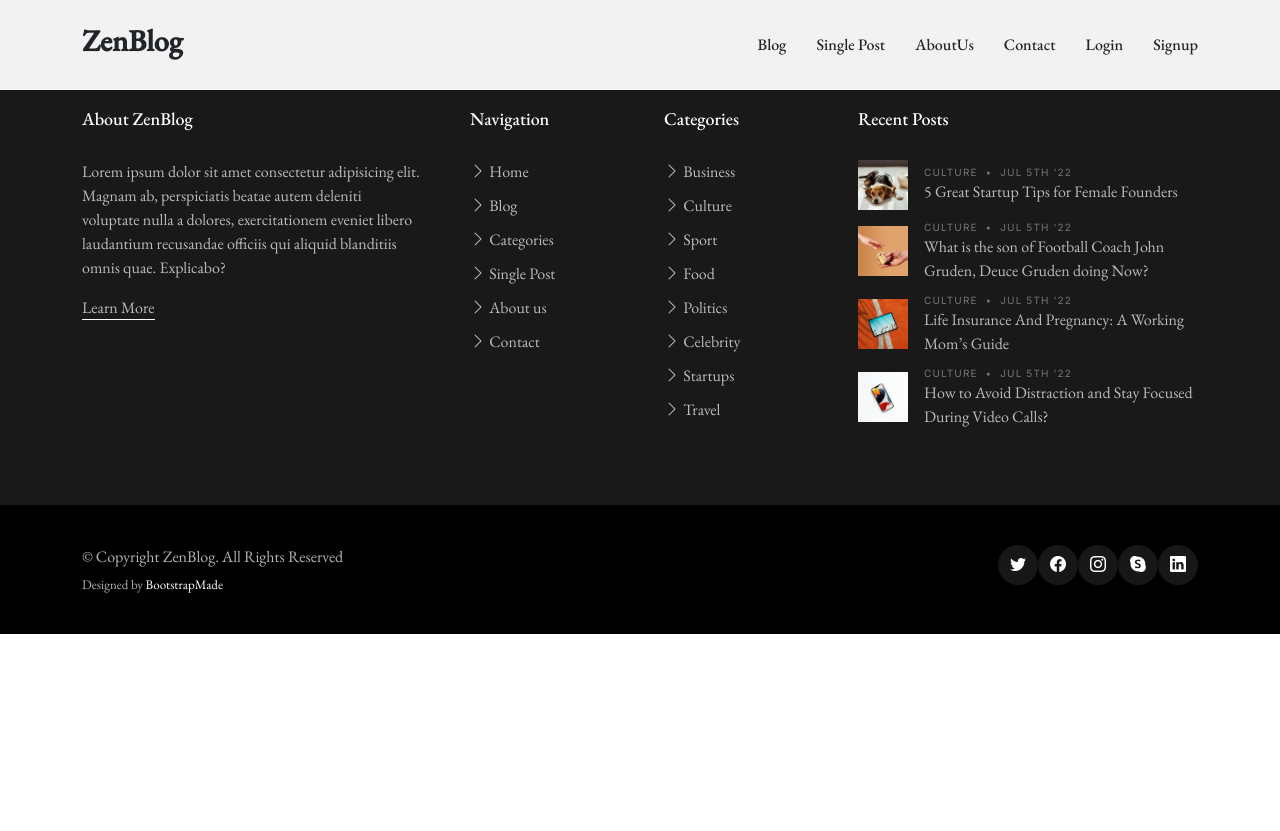
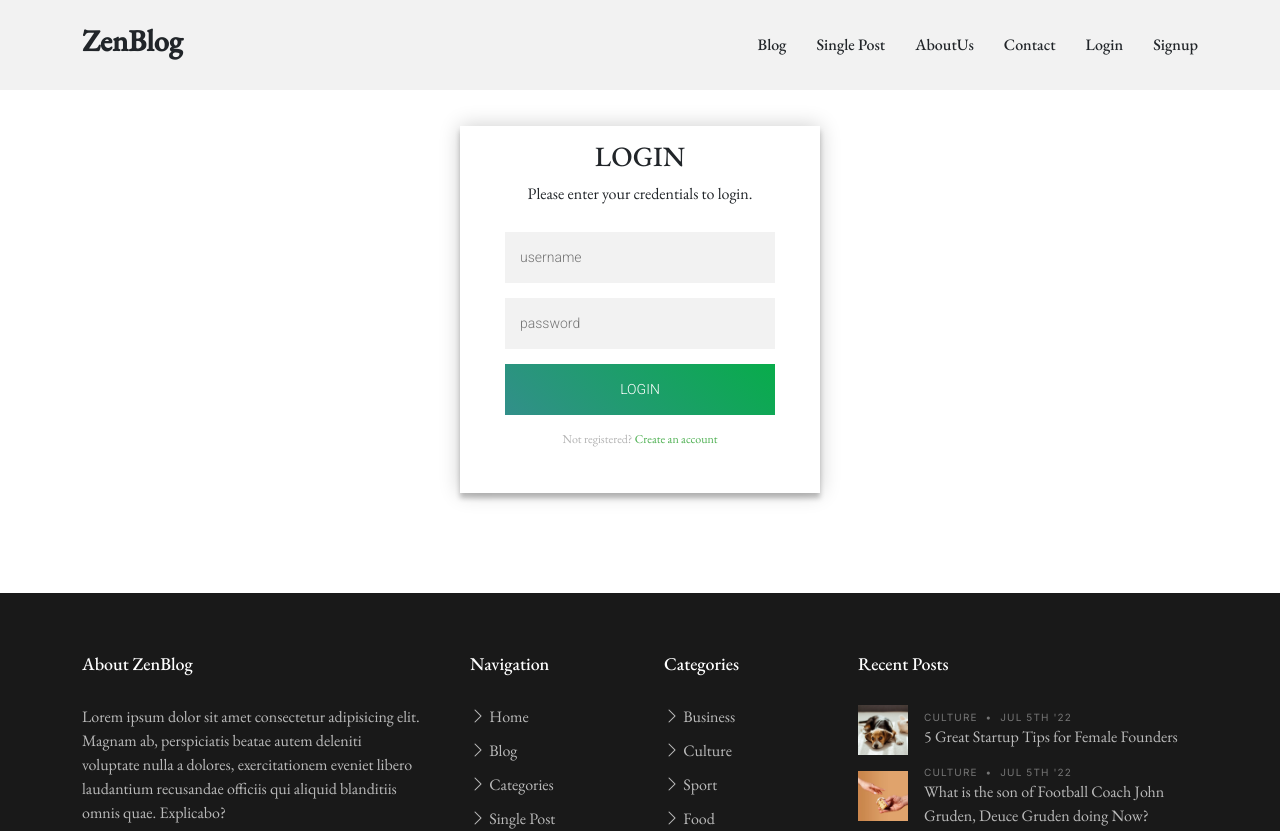
Before and after one commit to Rehnuma111/React-Blog, a React (Create React App) app in the folder frontend/: page /Login in a window 1280 px wide. Shown: the top 831 px of the page. Before the commit the page ends 800 px from the top, so only its background shows below. Built offline with nearby package versions, Linux system fonts and the light colour scheme; a web font is replaced by a local one.

Commit message:
login signup validation

```diff
--- /dev/null
+++ b/frontend/src/Component/loginValidation.js
@@ -0,0 +1,16 @@
+import * as Yup from "yup";
+
+
+export const loginSchema = Yup.object({
+
+  email: Yup.string()
+    .email("Email must be valid !")
+    .required("Required field !"),
+  password: Yup.string().min(2)
+    // .matches(
+    //   passwordRegExp,
+    //   "Password must contain atleast one Uppercase, Lowercase, Numbers and Symbols"
+    // )
+    .required("Required field !"),
+
+});
--- a/frontend/src/Component/signupValidation.js
+++ b/frontend/src/Component/signupValidation.js
@@ -5,7 +5,7 @@ const passwordRegExp =
 
 export const signUpSchema = Yup.object({
   name: Yup.string()
-    .min(4, "Name must be between 4 to 25 characters !")
+    .min(2, "Name must be between 4 to 25 characters !")
     .max(25, "Name must be between 4 to 25 characters !")
     .required("Required field !"),
   email: Yup.string()
--- a/frontend/src/pages/Login.js
+++ b/frontend/src/pages/Login.js
@@ -1,9 +1,156 @@
-import React from 'react'
+import { useFormik } from "formik";
+import React from "react";
+import styled from "styled-components";
+import { loginSchema } from "../Component/loginValidation";
+const initialValues = {
+  email: "",
+  password: "",
+};
 
 const Login = () => {
+  const { errors, values, touched, handleBlur, handleChange, handleSubmit } =
+    useFormik({
+      initialValues,
+      validationSchema: loginSchema,
+      onSubmit: (values, action) => {
+        console.log(values);
+        console.log("chal rha hai");
+        action.resetForm();
+      },
+    });
+    console.log(values);
+  console.log(errors);
   return (
-    <div>Login</div>
-  )
+    <div>
+      <Wrapper>
+        <div className="login-page">
+          <div className="form">
+            <div className="login">
+              <div className="login-header">
+                <h3>LOGIN</h3>
+                <p>Please enter your credentials to login.</p>
+              </div>
+            </div>
+            <form autoComplete="off"  onSubmit={handleSubmit}   className="login-form">
+              <input
+                type="text"
+                placeholder="username"
+                name="email"
+                id="email"
+                value={values.email}
+                onChange={handleChange}
+                onBlur={handleBlur}
+              />
+              {errors.email && touched.email ? (
+                <p style={{ color: "red" }}>
+                  {errors.email}
+                </p>
+              ) : null}
+              <input
+                type="password"
+                placeholder="password"
+                name="password"
+                id="password"
+                value={values.password}
+                onChange={handleChange}
+                onBlur={handleBlur}
+              />
+              {errors.password && touched.password ? (
+                <p style={{ color: "red"  }}>
+                  {errors.password}
+                </p>
+              ) : null}
+              <button>login</button>
+              <p className="message">
+                Not registered? <a href="#">Create an account</a>
+              </p>
+            </form>
+          </div>
+        </div>
+      </Wrapper>
+    </div>
+  );
+};
+
+export default Login;
+
+const Wrapper = styled.main`
+@import url(https://fonts.googleapis.com/css?family=Roboto:300);
+header .header{
+  background-color: #fff;
+  height: 45px;
+}
+header a img{
+  width: 134px;
+margin-top: 4px;
+}
+.login-page {
+  width: 360px;
+  padding: 8% 0 0;
+  margin: auto;
+}
+.login-page .form .login{
+  margin-top: -31px;
+margin-bottom: 26px;
+}
+.form {
+  position: relative;
+  z-index: 1;
+  background: #FFFFFF;
+  max-width: 360px;
+  margin: 0 auto 100px;
+  padding: 45px;
+  text-align: center;
+  box-shadow: 0 0 20px 0 rgba(0, 0, 0, 0.2), 0 5px 5px 0 rgba(0, 0, 0, 0.24);
+}
+.form input {
+  font-family: "Roboto", sans-serif;
+  outline: 0;
+  background: #f2f2f2;
+  width: 100%;
+  border: 0;
+  margin: 0 0 15px;
+  padding: 15px;
+  box-sizing: border-box;
+  font-size: 14px;
+}
+.form button {
+  font-family: "Roboto", sans-serif;
+  text-transform: uppercase;
+  outline: 0;
+  background-color: #328f8a;
+  background-image: linear-gradient(45deg,#328f8a,#08ac4b);
+  width: 100%;
+  border: 0;
+  padding: 15px;
+  color: #FFFFFF;
+  font-size: 14px;
+  -webkit-transition: all 0.3 ease;
+  transition: all 0.3 ease;
+  cursor: pointer;
+}
+.form .message {
+  margin: 15px 0 0;
+  color: #b3b3b3;
+  font-size: 12px;
+}
+.form .message a {
+  color: #4CAF50;
+  text-decoration: none;
+}
+.container {
+  position: relative;
+  z-index: 1;
+  max-width: 300px;
+  margin: 0 auto;
 }
 
-export default Login
+body {
+  background-color: #328f8a;
+  background-image: linear-gradient(45deg,#328f8a,#08ac4b);
+  font-family: "Roboto", sans-serif;
+  -webkit-font-smoothing: antialiased;
+  -moz-osx-font-smoothing: grayscale;
+
+
+ `;
--- a/frontend/src/pages/Signup.js
+++ b/frontend/src/pages/Signup.js
@@ -1,15 +1,54 @@
 import React from "react";
 import styled from "styled-components";
+import { useFormik } from "formik";
+import { signUpSchema } from "../Component/signupValidation";
+
+const initialValues = {
+  name: "",
+  email: "",
+  password: "",
+  confirm_password: "",
+};
+
 const Signup = () => {
+  const { errors ,values, touched, handleBlur, handleChange, handleSubmit } = useFormik(
+    {
+      initialValues,
+      validationSchema: signUpSchema,
+      onSubmit: (values, action) => {
+        console.log(values);
+        console.log("chal rha hai")
+        action.resetForm();
+      },
+    }
+  );
+  console.log(errors);
+
   return (
-
-    <div>
+    <div className="card">
       <Wrapper>
-       <form action="action_page.php" style={{ border: "1px solid #ccc" }}>
+        <form onSubmit={handleSubmit}>
           <div className="container">
-          <h1>Sign Up</h1>
+            <h1>Register</h1>
             <p>Please fill in this form to create an account.</p>
             <hr />
+            <label htmlFor="name">
+              <b>Name</b>
+            </label>
+            <input
+
+              type="text"
+              placeholder="Enter Name"
+              name="name"
+              id="name"
+              value={values.name}
+              onChange={handleChange}
+              onBlur={handleBlur}
+            />
+            {
+              errors.name&&touched.name?<p style={{color:"red" , marginTop:"-1rem"}}>{errors.name}</p>:null
+            }
+
             <label htmlFor="email">
               <b>Email</b>
             </label>
@@ -17,89 +56,110 @@ const Signup = () => {
               type="text"
               placeholder="Enter Email"
               name="email"
-            required=""
+              id="email"
+
+              value={values.email}
+              onChange={handleChange}
+              onBlur={handleBlur}
             />
+            {
+              errors.email&&touched.email?<p style={{color:"red" , marginTop:"-1rem"}}>{errors.email}</p>:null
+            }
             <label htmlFor="psw">
               <b>Password</b>
             </label>
             <input
               type="password"
               placeholder="Enter Password"
-            name="psw"
-            required=""
+              name="password"
+              id="password"
+              value={values.password}
+              onChange={handleChange}
+              onBlur={handleBlur}
             />
+            {
+              errors.password&&touched.password?<p style={{color:"red" , marginTop:"-1rem"}}>{errors.password}</p>:null
+            }
             <label htmlFor="psw-repeat">
               <b>Repeat Password</b>
             </label>
             <input
               type="password"
               placeholder="Repeat Password"
-            name="psw-repeat"
-            required=""
+              name="confirm_password"
+              id="confirm_password"
+              value={values.confirm_password}
+              onChange={handleChange}
+              onBlur={handleBlur}
             />
-          <label>
-            <input
-              type="checkbox"
-              defaultChecked="checked"
-              name="remember"
-              style={{ marginBottom: 15 }}
-            />{" "}
-            Remember me
-          </label>
+            {
+              errors.confirm_password&&touched.confirm_password?<p style={{color:"red" , marginTop:"-1rem"}}>{errors.confirm_password}</p>:null
+            }
+            <hr />
             <p>
               By creating an account you agree to our{" "}
-            <a href="#" style={{ color: "dodgerblue" }}>
-              Terms &amp; Privacy
-            </a>
-            .
+              <a href="#">Terms &amp; Privacy</a>.
             </p>
-          <div className="clearfix">
-            <button type="button" className="cancelbtn">
-              Cancel
+            <button type="submit" className="registerbtn">
+              Register
             </button>
-            <button type="submit" className="signupbtn">
-              Sign Up
-            </button>
+            <div className="signin">
+              <p>
+                Already have an account? <a href="#">Sign in</a>.
+              </p>
             </div>
           </div>
         </form>
       </Wrapper>
-
     </div>
   );
 };
 
 export default Signup;
 
+const Wrapper = styled.main`
+  * {
+    box-sizing: border-box;
+  }
 
-const Wrapper = styled.main`
-* {box-sizing: border-box}
+  /* Add padding to containers */
+  .container {
+    padding: 2rem;
+    margin: 5rem auto;
+
+    width: 50%;
+    box-shadow: 0 0 20px 0 rgba(0, 0, 0, 0.2), 0 5px 5px 0 rgba(0, 0, 0, 0.24);
+  }
 
   /* Full-width input fields */
-  input[type=text], input[type=password] {
+  input[type="text"],
+  input[type="password"] {
     width: 100%;
     padding: 15px;
     margin: 5px 0 22px 0;
     display: inline-block;
     border: none;
     background: #f1f1f1;
+
   }
 
-input[type=text]:focus, input[type=password]:focus {
+  input[type="text"]:focus,
+  input[type="password"]:focus {
     background-color: #ddd;
     outline: none;
   }
 
+  /* Overwrite default styles of hr */
   hr {
     border: 1px solid #f1f1f1;
     margin-bottom: 25px;
   }
 
-/* Set a style for all buttons */
-button {
-  background-color: #04AA6D;
+  /* Set a style for the submit/register button */
+  .registerbtn {
+    background-color: #04aa6d;
     color: white;
-  padding: 14px 20px;
+    padding: 16px 20px;
     margin: 8px 0;
     border: none;
     cursor: pointer;
@@ -107,38 +167,19 @@ button {
     opacity: 0.9;
   }
 
-button:hover {
-  opacity:1;
+  .registerbtn:hover {
+    opacity: 1;
   }
 
-/* Extra styles for the cancel button */
-.cancelbtn {
-  padding: 14px 20px;
-  background-color: #f44336;
+  /* Add a blue text color to links */
+  a {
+    color: dodgerblue;
   }
 
-/* Float cancel and signup buttons and add an equal width */
-.cancelbtn, .signupbtn {
-  float: left;
-  width: 50%;
+  /* Set a grey background color and center the text of the "sign in" section */
+  .signin {
+    background-color: #f1f1f1;
+    text-align: center;
+    height: 3rem;
   }
-
-/* Add padding to container elements */
-.container {
-  padding: 16px;
-}
-
-/* Clear floats */
-.clearfix::after {
-  content: "";
-  clear: both;
-  display: table;
-}
-
-/* Change styles for cancel button and signup button on extra small screens */
-@media screen and (max-width: 300px) {
-  .cancelbtn, .signupbtn {
-    width: 100%;
-  }
-}
-`
+`;
```
Also changed, not shown: frontend/public/index.html (line endings or trailing spaces). Lines whose indentation alone changed are shown as unchanged.
